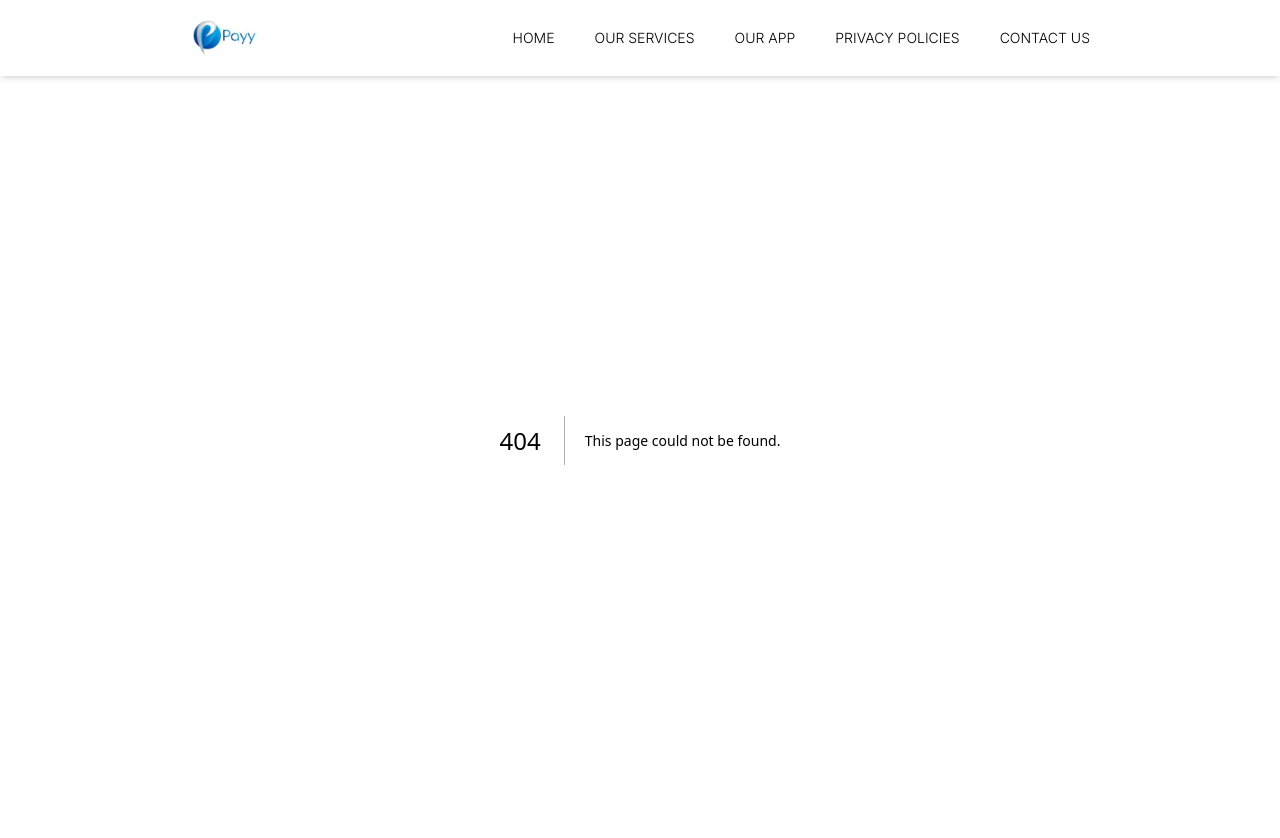
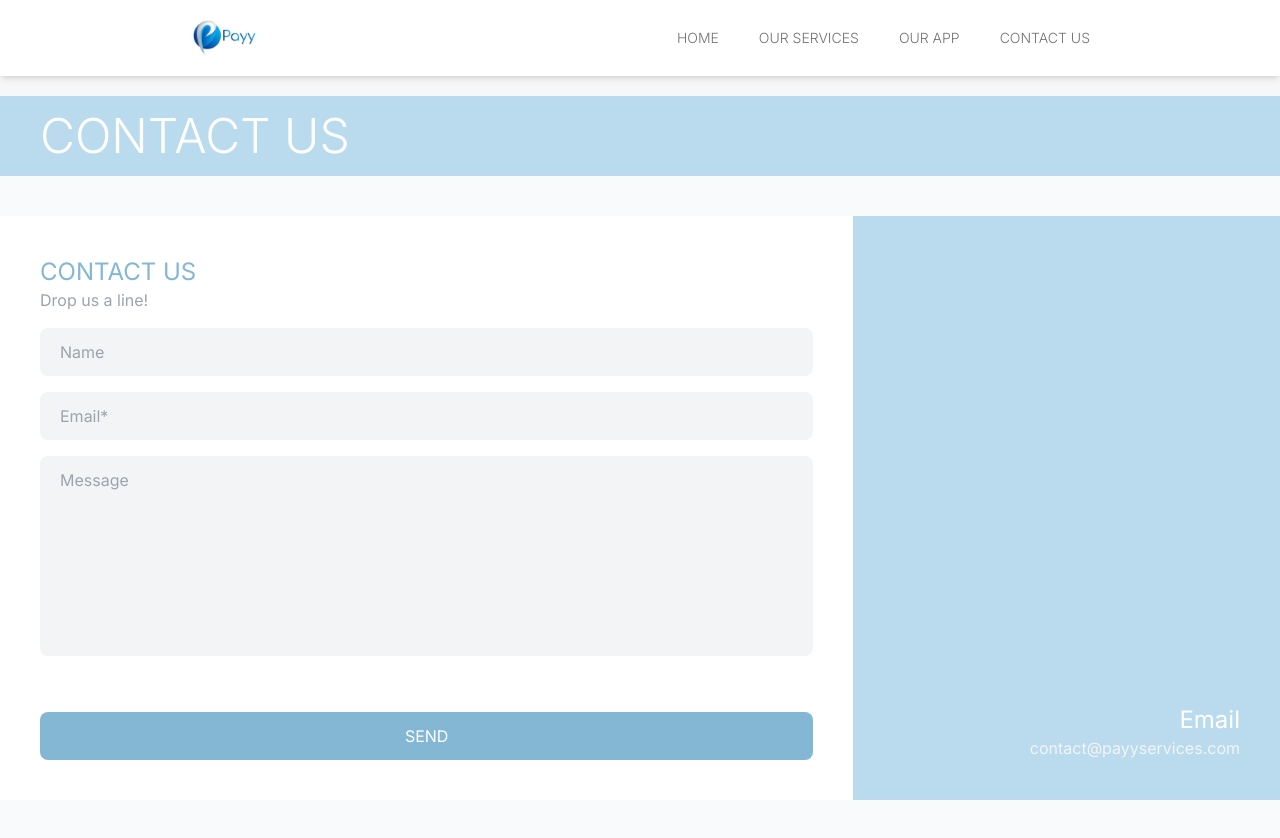
Before and after one commit to TzeYik14/test-2, a Next.js app: page /contact-us in a window 1280 px wide. Before the commit this address had no page. Shown: the top 838 px of the page. Built offline with nearby package versions, Linux system fonts and the light colour scheme.

Commit message:
add contact-us page

```diff
--- /dev/null
+++ b/src/app/contact-us/page.tsx
@@ -0,0 +1,51 @@
+import React from 'react';
+
+export default function ContactUs() {
+  return (
+    <div className="flex flex-col w-full max-w-[1500px] bg-gray-50 min-h-screen mt-14">
+      <h1 className="text-5xl mb-10 font-light pl-10 bg-[#BADBED] text-white w-full py-4">
+        CONTACT US
+      </h1>
+      <form target="_blank" action="https://formsubmit.co/artpopor@gmail.com" method="POST">
+        <div className="w-full h-full flex flex-col md:flex-row">
+          <div className="bg-white w-full md:w-2/3 flex flex-col justify-start p-10 gap-4">
+            <div>
+              <p className="text-2xl text-[#83B7D4]">CONTACT US</p>
+              <p className="text-gray-400">Drop us a line!</p>
+            </div>
+
+            <input
+              placeholder="Name"
+              name="name"
+              className="w-full p-3 px-5 bg-gray-100 rounded-lg focus:outline-gray-300"
+            />
+            <input
+              type="email"
+              name="email"
+              placeholder="Email*"
+              required
+              className="w-full p-3 px-5 bg-gray-100 rounded-lg focus:outline-gray-300"
+            />
+            <textarea
+              placeholder="Message"
+              rows={5}
+              name="message"
+              required
+              className="w-full min-h-[200px] p-3 px-5 bg-gray-100 rounded-lg focus:outline-gray-300"
+              style={{ resize: "none" }}
+            />
+            <button type="submit" className="bg-[#83B7D4] p-3 px-10 mt-10 rounded-lg text-white">
+              SEND
+            </button>
+          </div>
+          <div className="bg-[#BADBED] w-full md:w-1/3 h-full flex flex-col justify-end p-10 gap-4">
+            <div className="text-end flex flex-col">
+              <p className="text-2xl text-white">Email</p>
+              <p className="text-gray-100">contact@payyservices.com</p>
+            </div>
+          </div>
+        </div>
+      </form>
+    </div>
+  );
+}
--- a/src/components/NavBar/NavBar.tsx
+++ b/src/components/NavBar/NavBar.tsx
@@ -6,7 +6,7 @@ const link = [
   { href: "/", label: "Home" },
   { href: "/our-services", label: "Our Services" },
   { href: "/our-app", label: "OUR APP" },
-  { href: "/contact-us", label: "Privacy Policies" },
+  // { href: "/contact-us", label: "Privacy Policies" },
   { href: "/contact-us", label: "Contact Us" },
 ];
 const NavBar: React.FC = () => {
```
